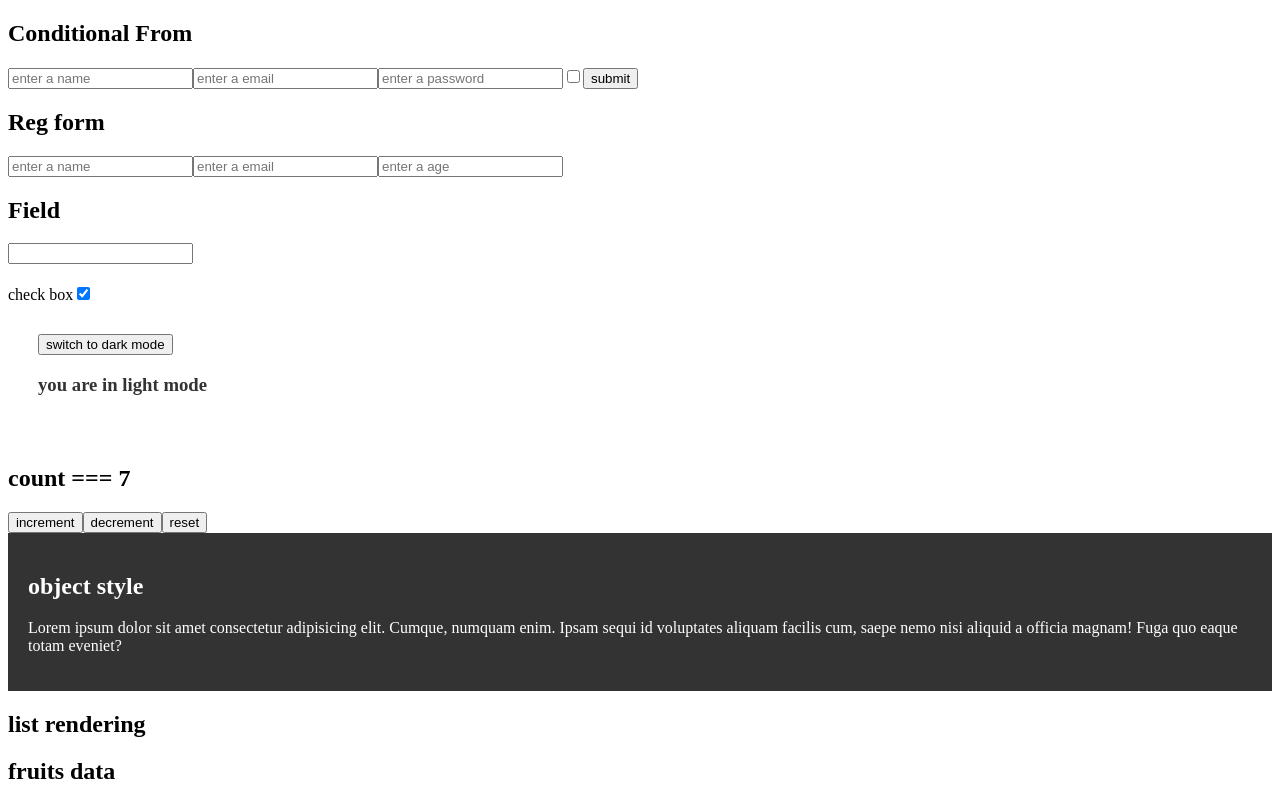
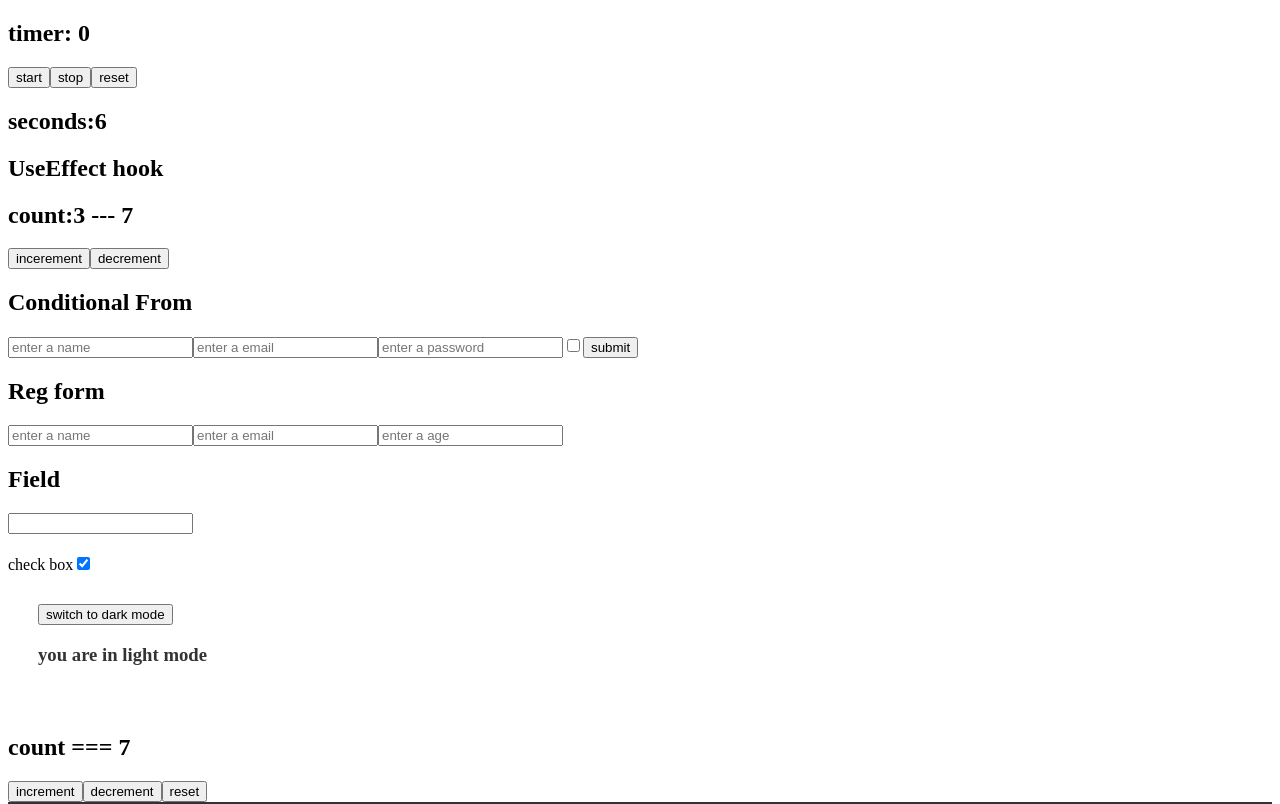
Before and after one commit to kamalrajms/abc, a React (Vite) app: page / in a window 1280 px wide. Shown: the top 804 px of the page. Built offline with nearby package versions, Linux system fonts and the light colour scheme.

Commit message:
## useEffect()

```diff
--- a/src/App.jsx
+++ b/src/App.jsx
@@ -10,6 +10,9 @@ import DarkMode from "./Component/DarkMode";
 import Feilds from "./Component/Fields";
 import Regform from "./Component/Regform";
 import ConditionalForm from "./Component/ConditionalForm";
+import Useeffecthook from "./Component/Useeffecthook";
+import Sec from "./Component/Sec";
+import StopWatch from "./Component/StopWatch";
 
 export default function App() {
   console.log("App component rendered");
@@ -26,6 +29,9 @@ export default function App() {
 
   return (
     <div>
+      <StopWatch />
+      <Sec />
+      <Useeffecthook />
       <ConditionalForm />
       <Regform />
       <Feilds />
--- /dev/null
+++ b/src/Component/Sec.jsx
@@ -0,0 +1,25 @@
+import React, { useEffect, useState } from 'react'
+
+export default function Sec() {
+    const[sec,setSec]=useState(0)
+    useEffect(()=>{
+        const interval=setInterval(() => {
+            setSec((prev)=>prev+1)
+        }, 1000);
+
+        return ()=>{
+            clearInterval(interval)
+
+        }
+    },[])
+
+  return (
+    <div>
+      <h2>seconds:{sec}</h2>
+    </div>
+  )
+}
+
+
+// setTimeout== delay time + function. [only once]
+// setInterval == delay time + function + delay time+ funtion.....  [execute again and again]
--- /dev/null
+++ b/src/Component/StopWatch.jsx
@@ -0,0 +1,35 @@
+import React, { useEffect, useState } from "react";
+
+export default function StopWatch() {
+  const [sec, setSec] = useState(0);
+  const [Running, setRunning] = useState(false);
+
+  useEffect(() => {
+    let intervalId;
+    if (Running) {
+      intervalId = setInterval(() => {
+        setSec((prev) => prev + 1);
+      }, 500);
+    }
+    return () => clearInterval(intervalId);
+  }, [Running])
+  const handleStart=()=>{
+    setRunning(true)
+  }
+//   console.log(Running);
+  const handleStop=()=>{
+    setRunning(false)
+  }
+  const handleReset=()=>{
+    setSec(0)
+    setRunning(false)
+  }
+  return (
+    <div>
+      <h2>timer: {sec}</h2>
+      <button onClick={handleStart}>start</button>
+      <button onClick={handleStop}>stop</button>
+      <button onClick={handleReset}>reset</button>
+    </div>
+  );
+}
--- /dev/null
+++ b/src/Component/Useeffecthook.jsx
@@ -0,0 +1,25 @@
+import React, { useEffect, useState } from "react";
+
+export default function Useeffecthook() {
+  const [count, setCount] = useState(3);
+  const [num, setNum] = useState(7);
+
+  useEffect(() => {
+    console.log("component mounted");
+  }, [count]);
+
+  useEffect(() => {
+    console.log(`count change to : ${count}--${num}`);
+  }, [count,num]);
+
+  return (
+    <div>
+      <h2>UseEffect hook</h2>
+      <h2>
+        count:{count} --- {num}
+      </h2>
+      <button onClick={() => setCount(count + 1)}>incerement</button>
+      <button onClick={() => setNum(num - 1)}>decrement</button>
+    </div>
+  );
+}
```
Also changed, not shown: src/text.txt.
